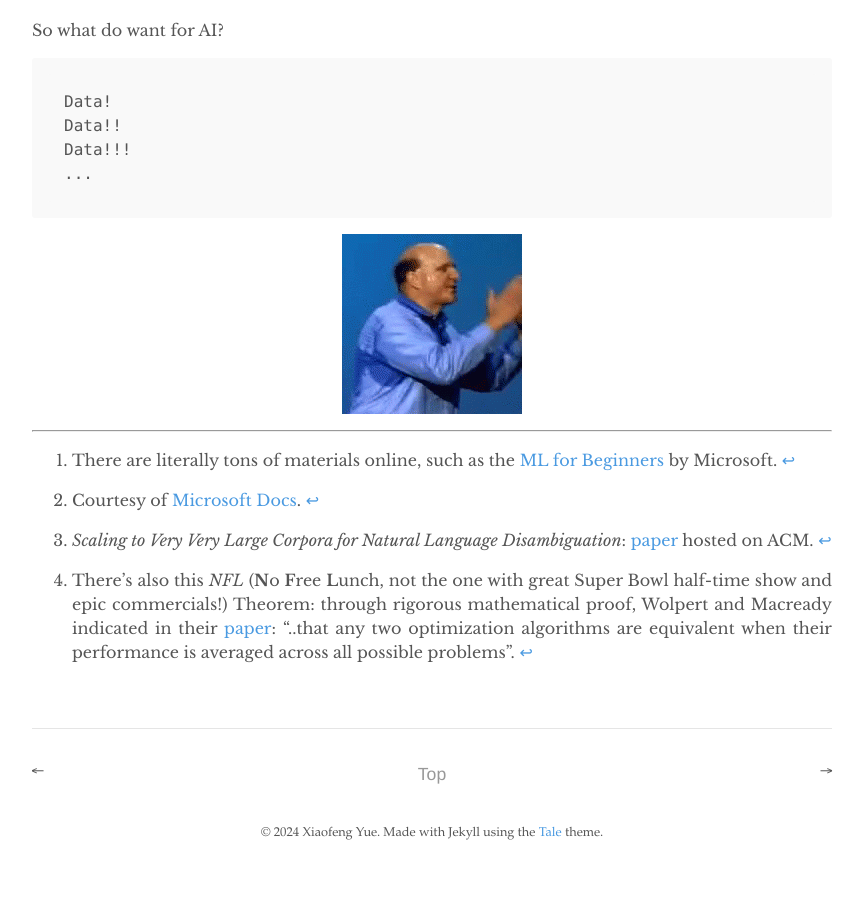
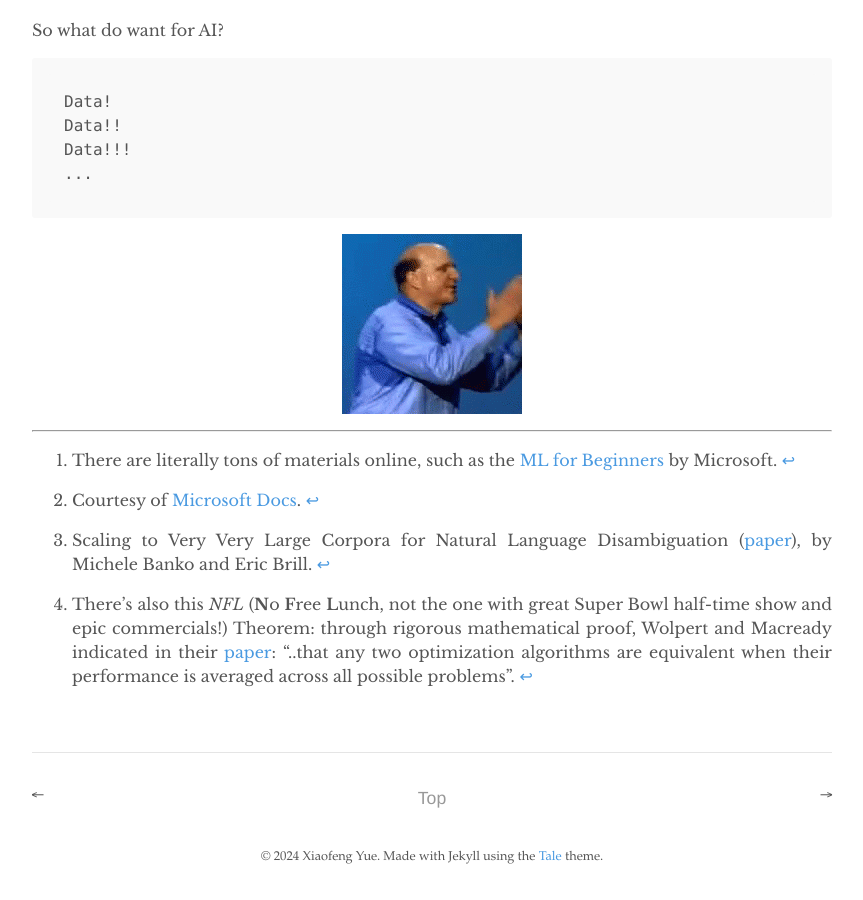
Before and after one commit to yuexiaofeng/yuexiaofeng.github.io, a Jekyll site: the page built from _posts/2022-03-26-ai-notes-knn.md, in a window 1280 px wide and 900 px high, scrolled down 11719 px. Shown: the whole window, without its empty margins (208-1071 px from the left). Built offline with Jekyll 4.4.1, drawn with Linux system fonts in a browser that asks for light colours; before the commit the page ends 12595 px from its top, so only the background shows below that; some of the changed lines change nothing that is shown; some of the changed text lies outside the part shown.

Commit message:
fixed links in knn post

````diff
--- a/_posts/2022-03-26-ai-notes-knn.md
+++ b/_posts/2022-03-26-ai-notes-knn.md
@@ -8,7 +8,7 @@
 
 > Corporate drone by day, renegade techie by night. <!--more--> Too old for theatre, and too bored for anything else, Xiaofeng was looking for a challenge. And in the AI project he found it.
 
-Well, those are definitely not the exact quotes from Amy Adams and Meryl Streep's great movie [Julie & Julia](https://www.imdb.com/title/tt1135503/). And unlike Julie, I don't have Julia Child's 524 recipes to reference from either (I sure won't update that many episodes!). Instead, I'll use this new AI (Artificial Intelligence) blog series as notes for my learnings from various sources. As mentioned in my previous posts, I have been playing around with AI pet projects after hours when I'm not entirely immersed in video games, so it's high time that I jotted more stuff down.
+Well, those are definitely not the exact quotes from Amy Adams and Meryl Streep's great movie [Julie & Julia](https://www.imdb.com/title/tt1135503/){:target="_blank"}. And unlike Julie, I don't have Julia Child's 524 recipes to reference from either (I sure won't update that many episodes!). Instead, I'll use this new AI (Artificial Intelligence) blog series as notes for my learnings from various sources. As mentioned in my previous posts, I have been playing around with AI pet projects after hours when I'm not entirely immersed in video games, so it's high time that I jotted more stuff down.
 
 What I'd like to cover:
 
@@ -38,9 +38,9 @@
 If you follow tech newsletters, you'll hear an ocean of buzzwords like AI, ML, Deep Learning, Data Science.. but what are they really? To make it worse, there seems to be many versions of definitions too. I have to admit that, these still baffle me as I think their boundaries are not as clear-cut. Here's a drawing I dug out on the internet I thought might be good to show their relations:
 
 ![ai-ml-ds](../assets/images/20220326/ai-ml-ds.png)
-*Credit: [Jen Looper](https://twitter.com/jenlooper)*
+*Credit: [Jen Looper](https://twitter.com/jenlooper){:target="_blank"}*
 
-*What is AI (artificial intelligence)?*[^fn2]
+*What is AI (artificial intelligence[^fn2])?*
 
 > Artificial intelligence is the capability of a computer system to mimic human cognitive functions such as learning and problem-solving. Through AI, a computer system uses maths and logic to simulate the reasoning that people use to learn from new information and make decisions.
 
@@ -100,14 +100,14 @@
 
 As an occupational hazard, I resent jargons / acronyms in general (although I'm guilty of using them frequently myself..). I'd always like to give a bit context at the beginning of the wikis and docs I author. So here's an attempt to explain some concepts first.
 
-To do AI/ML tasks, we need data first. When we have collected certain amount of data, we'd have a dataset. Take the famous [Iris flower dataset](https://en.wikipedia.org/wiki/Iris_flower_data_set) for example:
+To do AI/ML tasks, we need data first. When we have collected certain amount of data, we'd have a dataset. Take the famous [Iris flower dataset](https://en.wikipedia.org/wiki/Iris_flower_data_set){:target="_blank"} for example:
 
 > The data set consists of 50 samples from each of three species of Iris (Iris Setosa, Iris Virginica and Iris Versicolor). Four features were measured from each sample: the length and the width of the sepals and petals, in centimeters.
 
 I don't think I could differentiate these Iris species in real life (they all look flower to me!). Here's an example picture I found online:
 
 ![iris-musketeers](../assets/images/20220326/iris-musketeers.png)
-*[Source](http://www.lac.inpe.br/~rafael.santos/Docs/CAP394/WholeStory-Iris.html); although I took the liberty of renaming the pic to iris-musketeers here. :)*
+*[Source](http://www.lac.inpe.br/~rafael.santos/Docs/CAP394/WholeStory-Iris.html){:target="_blank"}; although I took the liberty of renaming the pic to iris-musketeers here. :)*
 
 So:
 
@@ -136,11 +136,11 @@
 The ask is: given a labeled dataset and a new data point, find out K closest data points (nearest neighbors) to this new data point. We can then draw insights / conclusions based on the labels of these K neighbors, e.g. if more than K/2 neighbors belong to the same label, then the new data point is predicted to likely (>50% chance) belong to this label/category too. That's right - you know what people oftentimes say, a man is judged by the company he keeps! Here's a visual, for 2D data points, i.e. (x, y):
 
 ![knn-visual](../assets/images/20220326/knn-visual.png)
-*Image Credit: [DataCamp](https://twitter.com/DataCamp/status/1037324501757976577)*
+*Image Credit: [DataCamp](https://twitter.com/DataCamp/status/1037324501757976577){:target="_blank"}*
 
 ### The Dataset
 
-We could continue using the Iris flower as an example for this KNN problem. There are multiple dataset examples online. I'm using the [dataset](https://archive.ics.uci.edu/ml/datasets/iris) from UC Irvine here.
+We could continue using the Iris flower as an example for this KNN problem. There are multiple dataset examples online. I'm using the [dataset](https://archive.ics.uci.edu/ml/datasets/iris){:target="_blank"} from UC Irvine here.
 
 An excerpted data dump would be:
 
@@ -236,7 +236,7 @@
 
 ### The Wheels
 
-Needless to say, in reality, there's little need to re-invent the wheels. Take our beloved [scikit-learn](https://scikit-learn.org/stable/) for example, it already has this KNN algorithm implemented. It's dead simple to use:
+Needless to say, in reality, there's little need to re-invent the wheels. Take our beloved [scikit-learn](https://scikit-learn.org/stable/){:target="_blank"} for example, it already has this KNN algorithm implemented. It's dead simple to use:
 
 ```python
 from sklearn.neighbors import KNeighborsClassifier
@@ -273,7 +273,7 @@
 
 This KNN is a fine example of how the AI data training process goes. Although there's one thing very special about this KNN that stood out - the data is the model here, as we're just calculating a new data point's distance against our dataset on the fly. In the `classifier.fit(...)` routine above, we're not actually saving the returned *model* while we should've in other AI algorithms.
 
-As mentioned in my previous FastAI/Software 2.0 [post]({%post_url 2021-10-17-aml-fastai-s2%}), there's already this new trend called Data-centric AI, which emphasizes the importance of good data. In our KNN example, a good dataset is everything. But other algorithms are heavily dependent on the shape of the data too. In the somewhat counter-intuitive Microsoft paper *Scaling to Very Very Large Corpora for Natural Language Disambiguation*[^fn3] in 2001, it stated that the size of the dataset used to train the model mattered far more than the choice of ML approach. And, the performance differences between the models became very small as the dataset grew large [^fn4]. As shown here:
+As mentioned in my previous FastAI/Software 2.0 [post]({%post_url 2021-10-17-aml-fastai-s2%}){:target="_blank"}, there's already this new trend called Data-centric AI, which emphasizes the importance of good data. In our KNN example, a good dataset is everything. But other algorithms are heavily dependent on the shape of the data too. In the somewhat counter-intuitive Microsoft paper *Scaling to Very Very Large Corpora for Natural Language Disambiguation*[^fn3] in 2001, it stated that the size of the dataset used to train the model mattered far more than the choice of ML approach. And, the performance differences between the models became very small as the dataset grew large [^fn4]. As shown here:
 
 ![ms-paper-2001](../assets/images/20220326/ms-paper-2001.png)
 
@@ -289,7 +289,7 @@
 ![ballmer](../assets/images/20220326/ballmer.gif)
 
 ---
-[^fn1]: There are literally tons of materials online, such as the [ML for Beginners](https://github.com/microsoft/ML-For-Beginners) by Microsoft.
-[^fn2]: Courtesy of [Microsoft Docs](https://azure.microsoft.com/en-ca/overview/artificial-intelligence-ai-vs-machine-learning/#capabilities).
-[^fn3]: *Scaling to Very Very Large Corpora for Natural Language Disambiguation*: [paper](https://dl.acm.org/doi/pdf/10.3115/1073012.1073017) hosted on ACM.
-[^fn4]: There's also this *NFL* (**N**o **F**ree **L**unch, not the one with great Super Bowl half-time show and epic commercials!) Theorem: through rigorous mathematical proof, Wolpert and Macready indicated in their [paper](https://ti.arc.nasa.gov/m/profile/dhw/papers/78.pdf): "..that any two optimization algorithms are equivalent when their performance is averaged across all possible problems".
+[^fn1]: There are literally tons of materials online, such as the [ML for Beginners](https://github.com/microsoft/ML-For-Beginners){:target="_blank"} by Microsoft.
+[^fn2]: Courtesy of [Microsoft Docs](https://azure.microsoft.com/en-ca/overview/artificial-intelligence-ai-vs-machine-learning/#capabilities){:target="_blank"}.
+[^fn3]: Scaling to Very Very Large Corpora for Natural Language Disambiguation ([paper](https://dl.acm.org/doi/pdf/10.3115/1073012.1073017){:target="_blank"}), by Michele Banko and Eric Brill.
+[^fn4]: There's also this *NFL* (**N**o **F**ree **L**unch, not the one with great Super Bowl half-time show and epic commercials!) Theorem: through rigorous mathematical proof, Wolpert and Macready indicated in their [paper](https://fab.cba.mit.edu/classes/865.18/design/optimization/nfl.pdf){:target="_blank"}: "..that any two optimization algorithms are equivalent when their performance is averaged across all possible problems".
````
